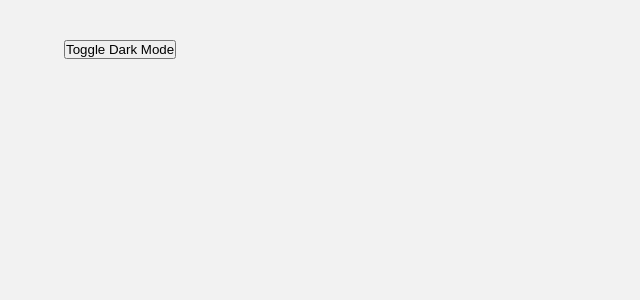
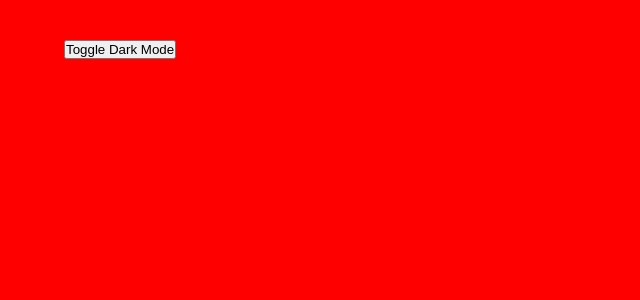
Before and after one commit to bliss-armah/invoice-app, a React (Vite) app: page / in a window 1280 px wide. Shown: the top 300 px of the page, without its empty margins (0-640 px from the left). Built offline with nearby package versions, Linux system fonts and the light colour scheme.

Commit message:
Working on delete modal

```diff
--- a/src/App.jsx
+++ b/src/App.jsx
@@ -1,4 +1,5 @@
 import { useState } from "react";
+import ConfirmDelete from "./components/confirmDelete/ConfirmDelete";
 
 function App() {
   // Darkmode Effect
@@ -18,6 +19,7 @@ function App() {
         Toggle Dark Mode
       </button>
 
+      <ConfirmDelete darkMode={darkMode} />
     </div>
   );
 
--- /dev/null
+++ b/src/components/confirmDelete/ConfirmDelete.css
@@ -0,0 +1,7 @@
+
+
+.delete-modal {
+    width: 100vw;
+    height: 100vh;
+    background: red;
+}
--- /dev/null
+++ b/src/components/confirmDelete/ConfirmDelete.jsx
@@ -0,0 +1,14 @@
+import './ConfirmDelete.css'
+
+
+const ConfirmDelete = ({darkMode}) => {
+  return (
+    <section className='delete-modal'>
+        <div className='delete-container'>
+
+        </div>
+    </section>
+  )
+}
+
+export default ConfirmDelete
```
